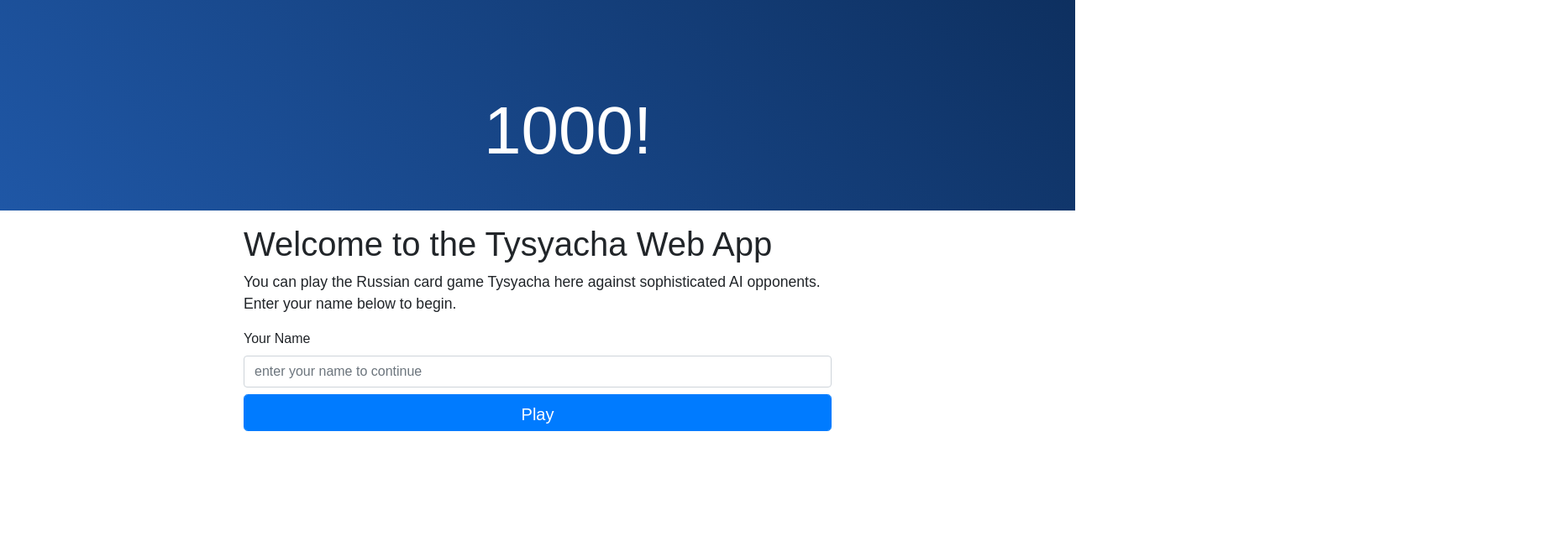
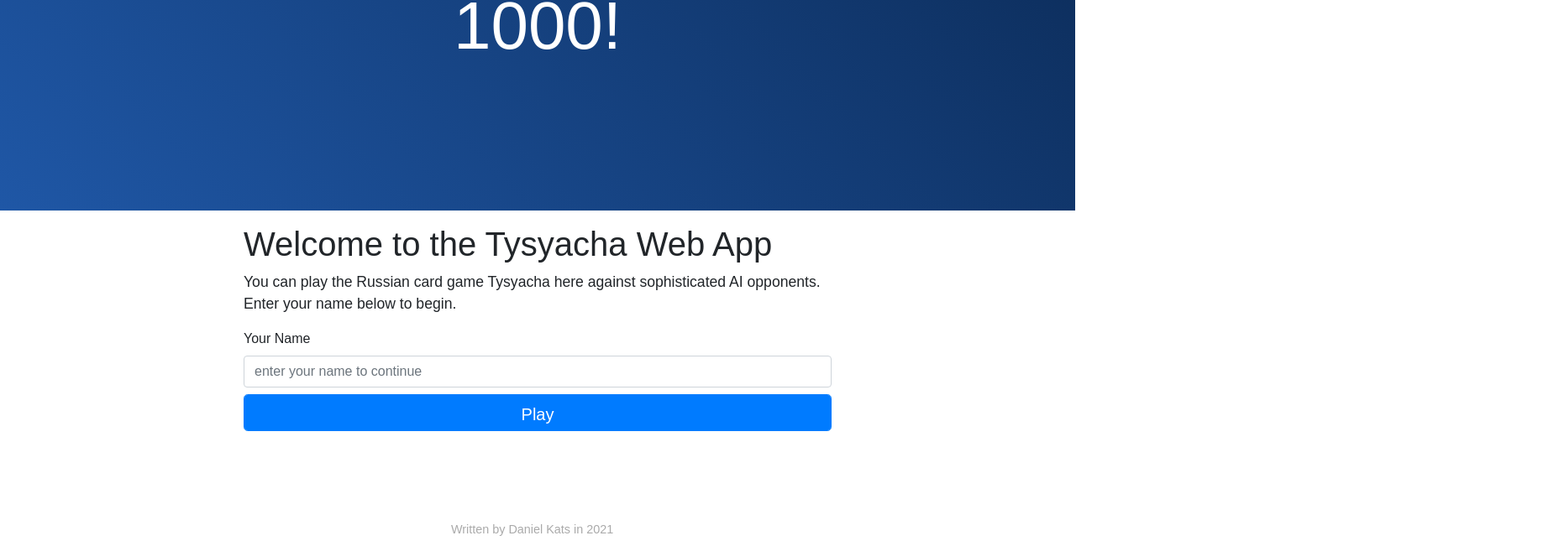
Before and after one commit to boompig/tysyacha-js, a React (Create React App) app: page / in a window 1280 px wide. Shown: the part 149-800 px from the top of the page at 84% size, 1856 px wide, since content can reach past the window. Built offline with nearby package versions, Linux system fonts and the light colour scheme.

Commit message:
added landing page footer

```diff
--- a/src/index.tsx
+++ b/src/index.tsx
@@ -12,6 +12,8 @@ console.debug(`path: ${window.location.pathname}`);
 
 switch (window.location.pathname) {
     case '/':
+    case '/tysyacha-js':
+    case '/tysyacha-js/':
         document.title = 'Tysyacha';
 
         ReactDOM.render(
--- a/src/landing/landing-view.css
+++ b/src/landing/landing-view.css
@@ -14,9 +14,13 @@ body {
 }
 
 .hero .title-text {
+    /* hero banner text styling */
     position: relative;
     top: 45%;
-    left: 45%;
+    left: 50%;
+    text-align: center;
+    transform: translate(-50%, -50%);
+    /* custom styling */
     font-size: 5rem;
     font-weight: lighter;
     color: white;
@@ -56,3 +60,13 @@ form button {
     margin-left: 1rem;
     cursor: pointer;
 }
+
+footer {
+    font-size: .9rem;
+    color: #aaa;
+    position: absolute;
+    bottom: .5rem;
+    text-align: center;
+    margin: 0 auto;
+    width: 99%;
+}
--- a/src/landing/landing-view.tsx
+++ b/src/landing/landing-view.tsx
@@ -70,6 +70,7 @@ const LandingView : FC <IProps> = (props: IProps) => {
         return false;
     }
 
+    // eslint-disable-next-line
     function changeLang(langName: string) {
         const url = new URL(window.location.href);
         url.searchParams.set('lang', langName);
@@ -78,16 +79,16 @@ const LandingView : FC <IProps> = (props: IProps) => {
 
     return (<div className="wrapper">
         <div className="hero">
-            <div className="lang-select-container">
+            {/* <div className="lang-select-container"> */}
                 {/* <div className="lang-select-option" role="button" onClick={ () => changeLang('ru') }>
                     <img className="lang-select-flag" src="/img/Flag_of_Russia.svg.png" height="40px" alt="Russian flag" />
                     <div className="lang-select-name">Russian</div>
                 </div> */}
-                <div className="lang-select-option" role="button" onClick={ () => changeLang('en') }>
+                {/* <div className="lang-select-option" role="button" onClick={ () => changeLang('en') }>
                     <img className="lang-select-flag" src="/img/Flag_of_UK.svg.png" height="40px" alt="UK flag" />
                     <div className="lang-select-name">English</div>
-                </div>
-            </div>
+                </div> */}
+            {/* </div> */}
             <h1 className="title-text">1000!</h1>
         </div>
         <main>
@@ -109,8 +110,11 @@ const LandingView : FC <IProps> = (props: IProps) => {
                     />
                 <button type="submit" className="btn btn-lg btn-primary form-control">Play</button>
             </form>
+        </main>
 
-        </main>
+        <footer>
+            Written by Daniel Kats in 2021
+        </footer>
     </div>);
 };
 
```
